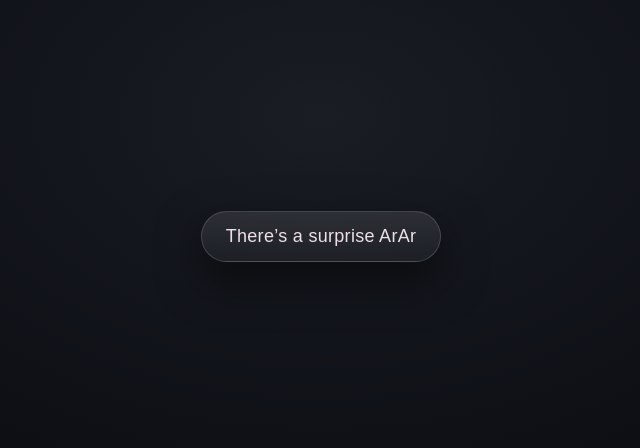
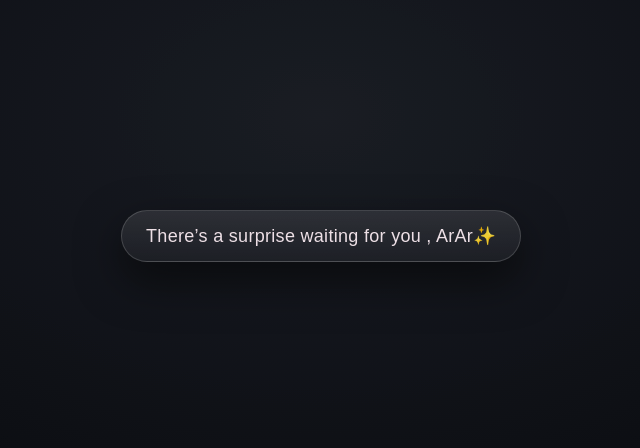
Before and after one commit to fady111-f/Surprise, a plain HTML site: page index.html in a window 1280 px wide. Shown: the part 164-612 px from the top of the page, without its empty margins (319-959 px from the left). Drawn offline with Linux system fonts and the light colour scheme.

Commit message:
Update start button text for clarity

```diff
--- a/index.html
+++ b/index.html
@@ -62,7 +62,7 @@
 <!-- Start screen -->
 <div id="startScreen">
 
-  <button id="startBtn">There’s a surprise ArAr</button>
+  <button id="startBtn">There’s a surprise waiting for you , ArAr✨</button>
 </div>
 
 <!-- Canvases stacked -->
```
